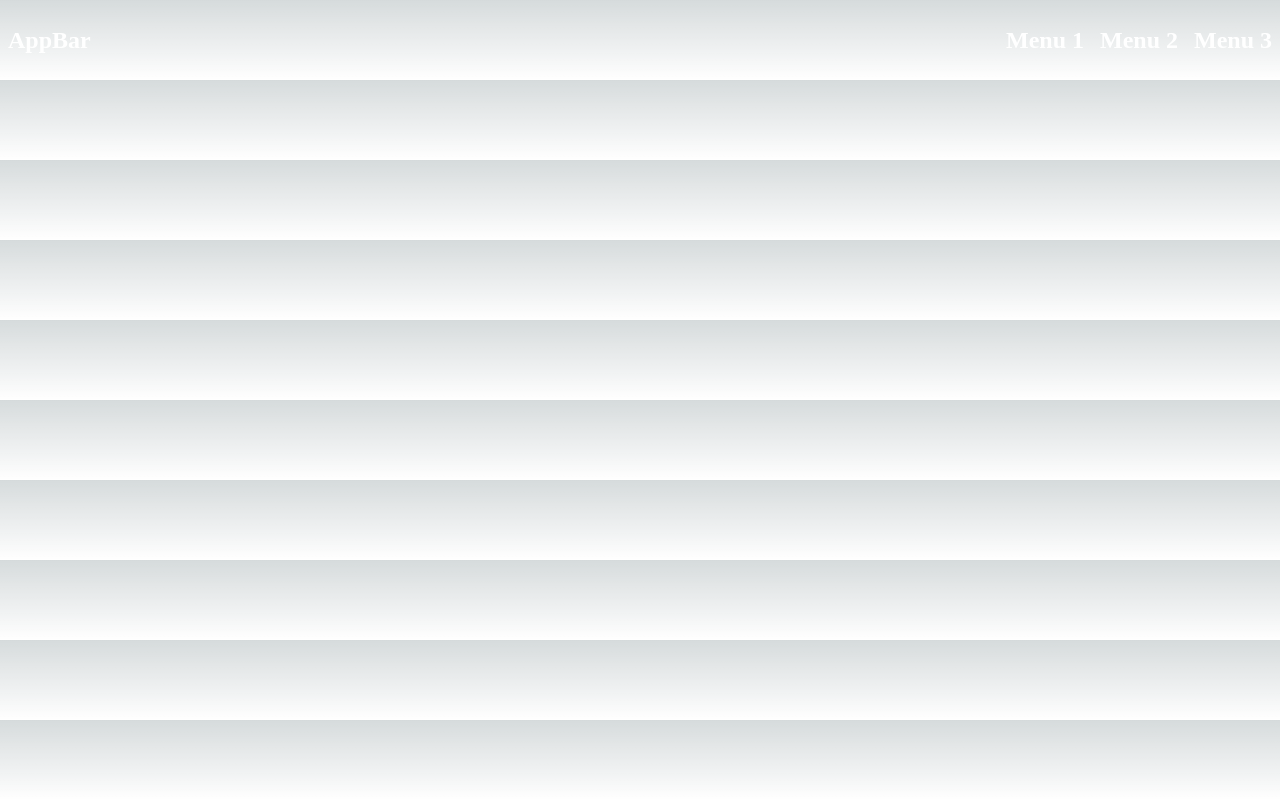
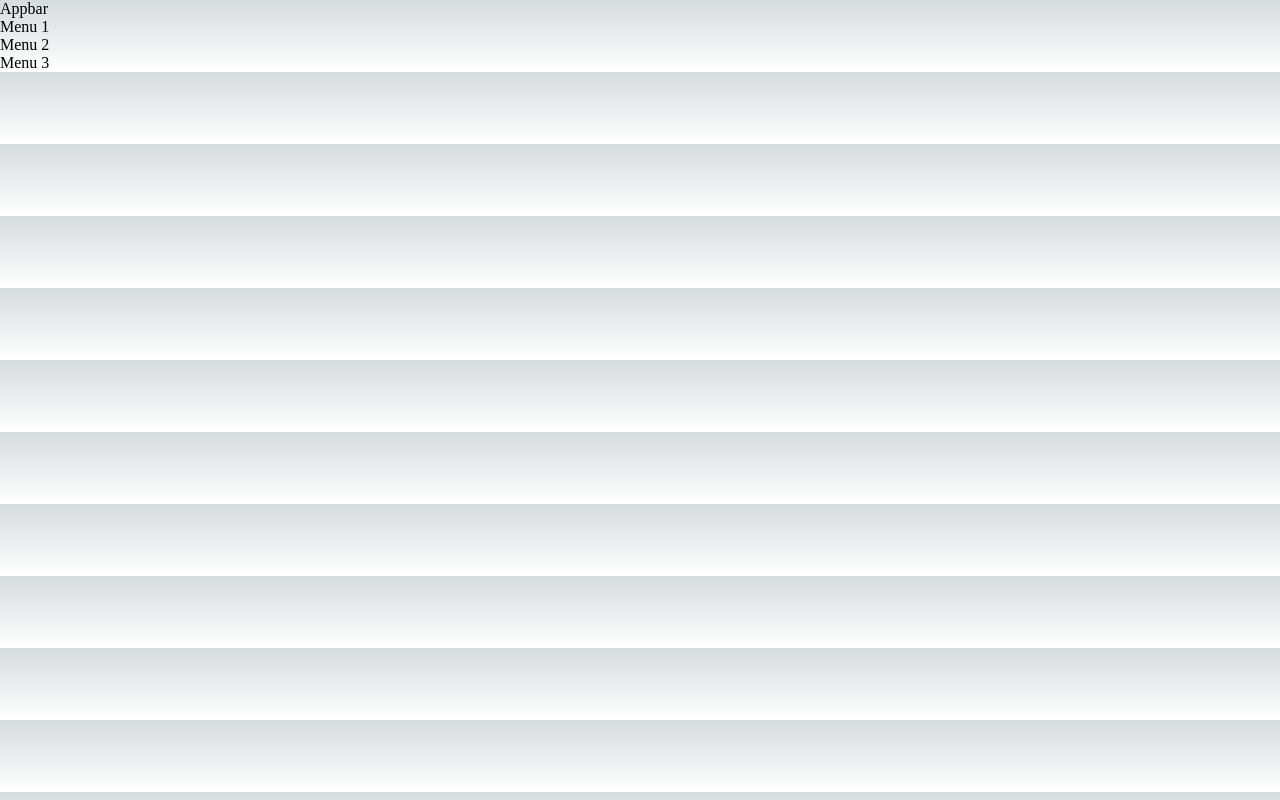
Before and after one commit to euferreira/shared-components, a Next.js app: page / in a window 1280 px wide. Built offline with nearby package versions, Linux system fonts and the light colour scheme.

Commit message:
fix: consertando isso

```diff
--- a/jsconfig.json
+++ b/jsconfig.json
@@ -1,5 +1,6 @@
 {
   "compilerOptions": {
+    "baseUrl": ".",
     "paths": {
       "@/*": ["./src/*"]
     }
--- a/package.json
+++ b/package.json
@@ -1,6 +1,6 @@
 {
   "name": "@euferreira/shared-components",
-  "version": "0.0.14",
+  "version": "0.0.13",
   "author": {
     "email": "fernandferreira@hotmail.com",
     "name": "Fernando Ferreira"
@@ -31,7 +31,6 @@
     "webpack": "^5.88.2"
   },
   "devDependencies": {
-    "sass": "^1.68.0",
-    "typescript-plugin-css-modules": "^5.0.1"
+    "sass": "^1.68.0"
   }
 }
--- a/src/pages/Appbar.module.scss
+++ /dev/null
@@ -1,30 +0,0 @@
-.container_appbar {
-  display: flex;
-  width: 100vw;
-  height: 10vh;
-  align-items: center;
-  padding: 0.5rem;
-  justify-content: space-between;
-
-  span {
-    font-size: 1.5rem;
-    font-weight: bold;
-    color: white;
-  }
-}
-
-.list_menu {
-  ul {
-    display: flex;
-    list-style: none;
-    padding: 0;
-    margin: 0;
-
-    li {
-      margin-left: 1rem;
-      font-size: 1.5rem;
-      font-weight: bold;
-      color: white;
-    }
-  }
-}
--- /dev/null
+++ b/src/pages/appbar.css
@@ -0,0 +1,3 @@
+.title__appbar {
+    background-color: red;
+}
--- a/src/pages/appbar.jsx
+++ b/src/pages/appbar.jsx
@@ -1,7 +1,7 @@
 import React from "react";
-import style from "./Appbar.module.scss";
+//import "./styles/Appbar.scss";
 
-export function SharedAppbar() {
+export function SharedAppbar({ title }) {
   const listMenu = [
     {
       id: 1,
@@ -21,21 +21,28 @@ export function SharedAppbar() {
   ];
 
   return (
-    <>
-      <div className={style.container_appbar}>
-        <span>
-          AppBar
-        </span>
-        <div className={style.list_menu}>
-          <ul>
-            {listMenu.map((item) => (
-              <a href={item.href}>
-                <li key={item.id}>{item.name}</li>
-              </a>
-            ))}
-          </ul>
-        </div>
+    <div>
+      <span className="title__appbar">{title ?? "Appbar"}</span>
+      <div>
+        <ul>
+          {listMenu.map((item, index) => (
+            <a
+              key={index}
+              href={item.href}
+              onClick={(e) => {
+                e.preventDefault();
+                console.log("Clicked", item.name);
+              }}
+            >
+              <li>{item.name}</li>
+            </a>
+          ))}
+        </ul>
       </div>
-    </>
+    </div>
   );
 }
+
+export function TestAppbar() {
+  return <h1>This is a shared appbar component.</h1>;
+}
```
Also changed, not shown: src/pages/styles/Appbar.scss (added), 1 other file (tests, documents, lock files or other folders).
